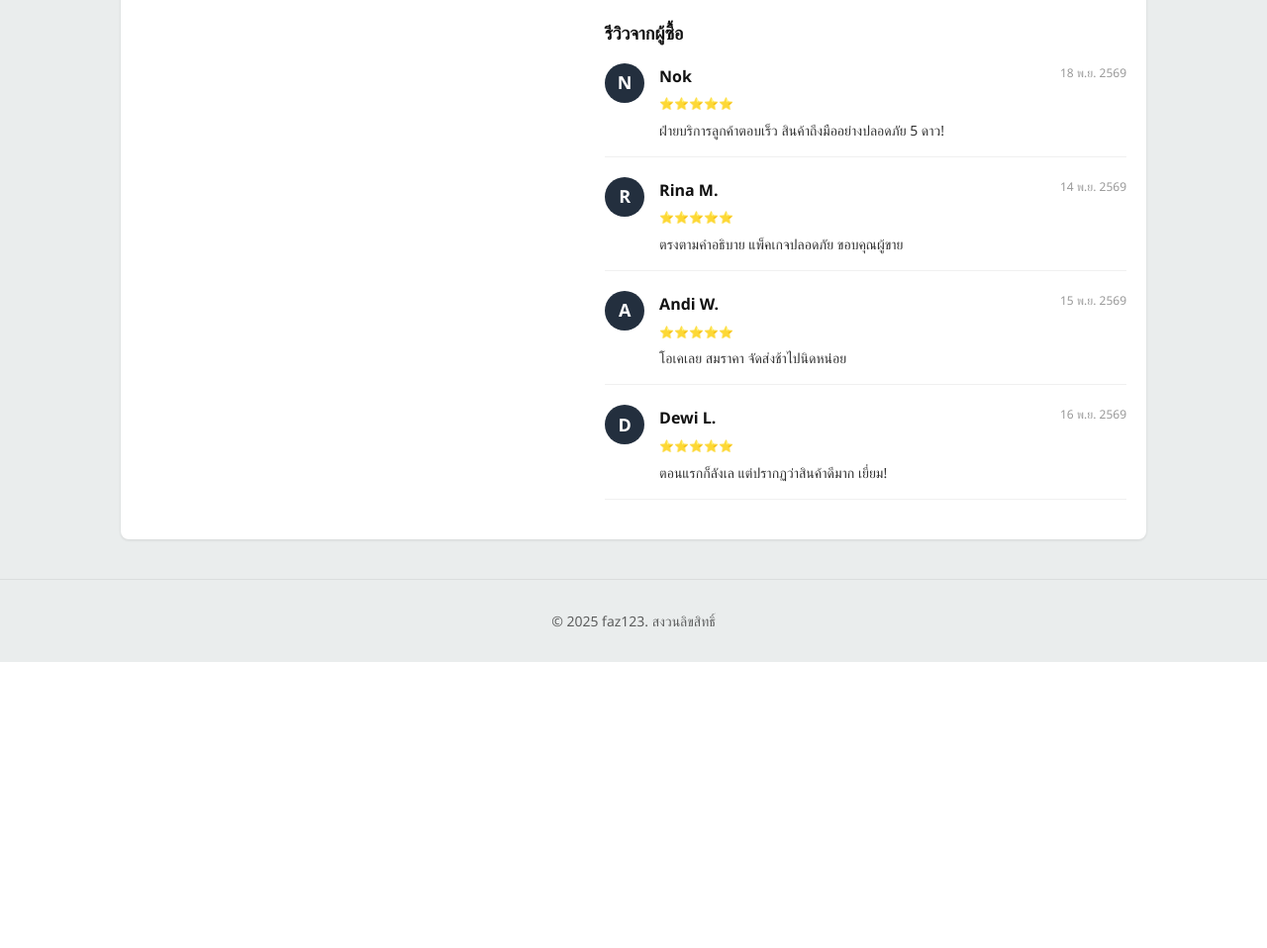
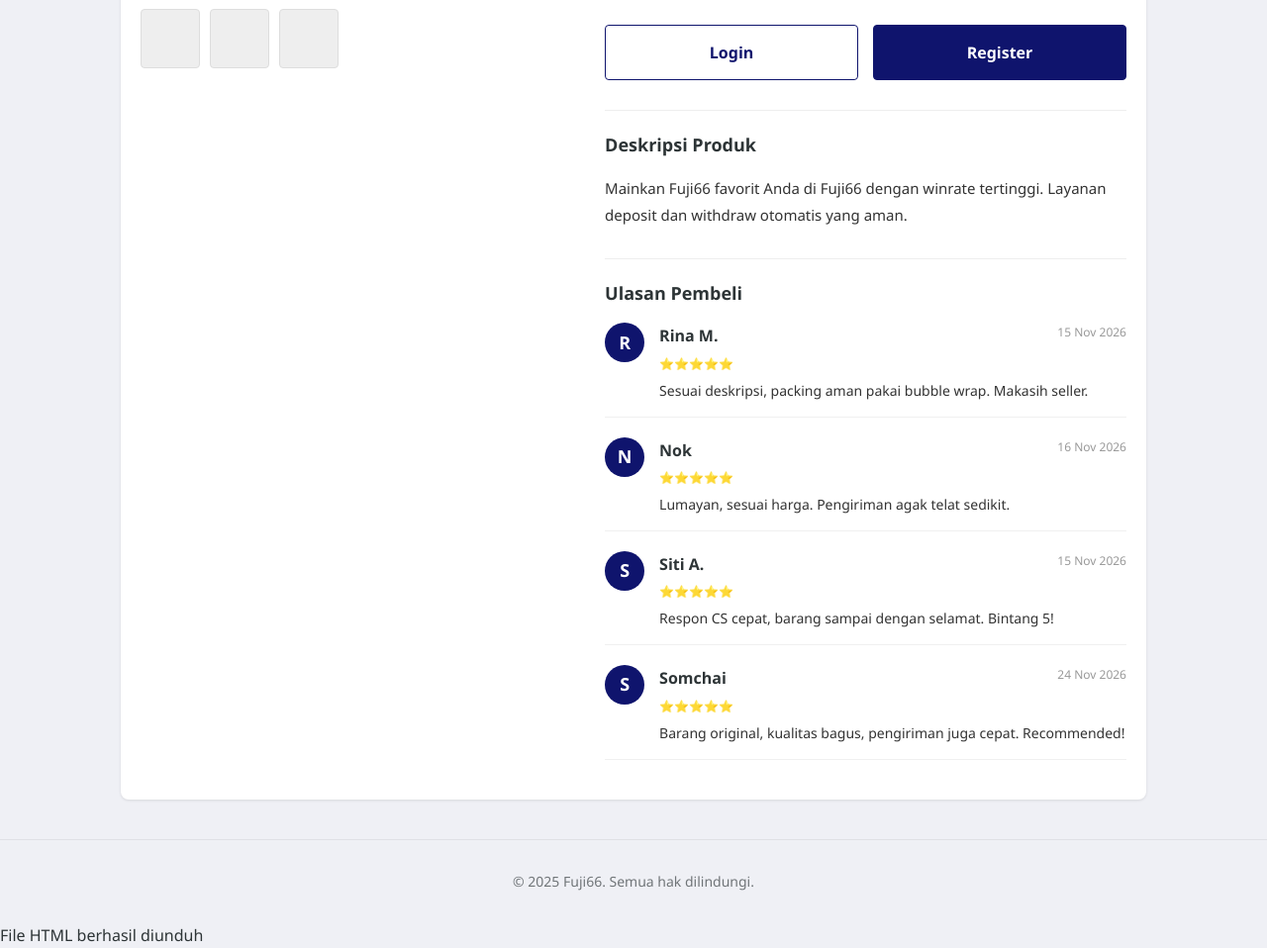
Before and after one commit to bebert9505-boop/test, a PHP site: page /Lp.php in a window 1280 px wide. Shown: the part 746-1704 px from the top of the page at 99% size. Before the commit the page ends 1415 px from the top, so only its background shows below. Run offline with PHP 8.4, Linux system fonts and the light colour scheme.

Commit message:
Update Lp.php

```diff
--- a/Lp.php
+++ b/Lp.php
@@ -1,17 +1,101 @@
+⚡ LPBuilder SEO Edition
+1. Nama Brand
+Fuji66
+2. Keyword Target (Bisa lebih dari satu)
+Fuji66, Fuji66 Slot, Fuji66 Daftar, Fuji66 Login
+Pisahkan dengan koma (,). Sistem memilih acak untuk teks.
+3. Judul (auto)
+Fuji66 | Link Slot Fuji66 Online 24 Jam
+↻
+4. Deskripsi (Meta)
+Mainkan Fuji66 favorit Anda di Fuji66 dengan winrate tertinggi. Layanan deposit dan withdraw otomatis yang aman.
+✨ Generate Deskripsi
+5. Harga (Opsional)
+15000
+
+IDR (Rp)
+6. Deskripsi Garansi (Opsional)
+Garansi Resmi 1 Tahun
+7. URL Logo (Opsional)
+https://i.ibb.co.com/NgqWRR9h/Logo.png
+8. URL Gambar Produk / Banner
+https://i.ibb.co.com/cK4xDrPQ/e3c22658-9b4e-4d51-bc53-576425432e8b.png
+9. URL SEO (Opsional)
+https://adaktradeeffort.com/public/contact/
+
+https://fuji66.bebert9505.workers.dev/
+10. URL Login & Register
+https://fuji66tigabelas.com/
+https://fuji66tigabelas.com/
+11. Jenis Bisnis
+
+Situs Slot
+12. Tipe CTA
+
+Tombol Login & Register
+13. Bahasa
+
+Indonesia
+14. Pilih Template & Layout (38)
+Modern Blue
+Sunset Orange
+Forest Green
+Royal Purple
+Midnight Dark
+Rose Pink
+Ocean Teal
+Amber Gold
+Slate Alternating
+Cherry ZigZag
+Mint Alternating
+Lavender Split
+Coral Alternating
+Sky Blue Split
+Coffee ZigZag
+Neon List
+Indigo List
+Peach List
+Cyberpunk List
+Minimal White
+Elegant List
+Nordic List
+Autumn List
+Sea Salt Text
+Berry Text
+Gold Text
+Emerald Text
+Crimson Text
+Mono Text
+Gradient Text
+Etsy Clone
+Shopee Orange
+Tokped Green
+Lazada Blue
+Amazon Dark
+Blibli Blue
+Bukalapak Red
+AliExpress Red
+⬇ Download HTML
+⬇ Download AMP HTML
+📋 Copy Kode AMP
+👁 Live Preview
+HTML Code
+AMP Code
+Refresh (Acak Fitur & FAQ)
 <!DOCTYPE html>
-<html lang="th">
+<html lang="id">
 <head>
 <meta charset="UTF-8">
 <meta name="viewport" content="width=device-width, initial-scale=1.0">
-<title>สมัครสล็อต faz123 register อย่างเป็นทางการ อัตราชนะสูงที่ faz123</title>
-<meta name="description" content="เล่น faz123slot ที่คุณชื่นชอบได้ที่ faz123 ด้วยอัตราการชนะสูงสุด บริการฝากและถอนเงินอัตโนมัติที่ปลอดภัย">
-<meta name="keywords" content="faz123, faz123login, faz123 register, faz123slot, faz123">
+<title>Fuji66 | Link Slot Fuji66 Online 24 Jam</title>
+<meta name="description" content="Mainkan Fuji66 favorit Anda di Fuji66 dengan winrate tertinggi. Layanan deposit dan withdraw otomatis yang aman.">
+<meta name="keywords" content="Fuji66, Fuji66 Slot, Fuji66 Daftar, Fuji66 Login, Fuji66">
 <meta name="robots" content="index, follow">
-<meta property="og:title" content="สมัครสล็อต faz123 register อย่างเป็นทางการ อัตราชนะสูงที่ faz123">
-<meta property="og:description" content="เล่น faz123slot ที่คุณชื่นชอบได้ที่ faz123 ด้วยอัตราการชนะสูงสุด บริการฝากและถอนเงินอัตโนมัติที่ปลอดภัย">
+<meta property="og:title" content="Fuji66 | Link Slot Fuji66 Online 24 Jam">
+<meta property="og:description" content="Mainkan Fuji66 favorit Anda di Fuji66 dengan winrate tertinggi. Layanan deposit dan withdraw otomatis yang aman.">
 <meta property="og:type" content="website">
-<link rel="canonical" href="https://jpbhoomi.com/public/blog/">
-<link rel="amphtml" href="https://faz123.bebert9505.workers.dev/">
+<link rel="canonical" href="https://adaktradeeffort.com/public/contact/">
+<link rel="amphtml" href="https://fuji66.bebert9505.workers.dev/">
 <link rel='dns-prefetch' href='//thumbs.ebaystatic.com'>
 <link rel='dns-prefetch' href='//vi.vipr.ebaydesc.com'>
 <link rel='dns-prefetch' href='//p.ebaystatic.com'>
@@ -27,34 +111,34 @@
   "mainEntity": [
     {
       "@type": "Question",
-      "name": "เว็บไซต์นี้ปลอดภัยหรือไม่?",
+      "name": "Berapa lama proses deposit?",
       "acceptedAnswer": {
         "@type": "Answer",
-        "text": "ปลอดภัยมาก เราใช้ระบบเข้ารหัส SSL หลายชั้น"
+        "text": "Proses deposit hanya membutuhkan waktu kurang dari 1 menit (otomatis)."
       }
     },
     {
       "@type": "Question",
-      "name": "หากฉันลืมรหัสผ่านต้องทำอย่างไร?",
+      "name": "Apakah situs ini aman?",
       "acceptedAnswer": {
         "@type": "Answer",
-        "text": "ติดต่อฝ่ายบริการลูกค้าของเราผ่านแชทสดเพื่อรีเซ็ตรหัสผ่าน"
+        "text": "Sangat aman, kami menggunakan sistem enkripsi SSL berlapis."
       }
     },
     {
       "@type": "Question",
-      "name": "กระบวนการถอนเงินช้าหรือไม่?",
+      "name": "Apakah ada layanan live chat?",
       "acceptedAnswer": {
         "@type": "Answer",
-        "text": "ไม่ กระบวนการถอนเงินได้รับการประมวลผลโดยอัตโนมัติและทันทีตลอด 24 ชั่วโมง"
+        "text": "Ya, CS kami siap melayani 24 jam nonstop melalui live chat."
       }
     },
     {
       "@type": "Question",
-      "name": "วิธีการเคลมโบนัสสมาชิกใหม่?",
+      "name": "Apakah ada event turnamen?",
       "acceptedAnswer": {
         "@type": "Answer",
-        "text": "โบนัสจะเข้าบัญชีโดยอัตโนมัติหลังจากฝากครั้งแรกหรือเคลมผ่านแชทสด"
+        "text": "Ya, kami rutin mengadakan turnamen slot dengan hadiah jutaan rupiah."
       }
     }
   ]
@@ -65,9 +149,9 @@
 
 *{margin:0;padding:0;box-sizing:border-box}
 html{scroll-behavior:smooth}
-body{font-family:'Segoe UI',system-ui,sans-serif;background:#eaeded;color:#111111;line-height:1.65;-webkit-font-smoothing:antialiased}
+body{font-family:'Segoe UI',system-ui,sans-serif;background:#eff0f5;color:#2d3436;line-height:1.65;-webkit-font-smoothing:antialiased}
 img{max-width:100%}
-a{color:#232f3e;text-decoration:none}
+a{color:#0f146d;text-decoration:none}
 .wrap{max-width:1080px;margin:0 auto;padding:0 22px}
 
 /* === ETYS CLONE HEADER STYLE === */
@@ -109,16 +193,16 @@ a{color:#232f3e;text-decoration:none}
 .mp-option-label { width: 100px; color: #666; font-size: 14px; padding-top: 5px; }
 .mp-option-values { flex: 1; display: flex; gap: 10px; flex-wrap: wrap; }
 .mp-variant { border: 1px solid #ccc; background: #fff; padding: 6px 15px; border-radius: 4px; cursor: pointer; font-size: 14px; transition: 0.2s; }
-.mp-variant:hover { border-color: #232f3e; color: #232f3e; }
+.mp-variant:hover { border-color: #0f146d; color: #0f146d; }
 
 .mp-qty { display: flex; border: 1px solid #ccc; border-radius: 4px; width: max-content; }
 .mp-qty button { background: #fff; border: none; width: 30px; height: 30px; cursor: pointer; font-size: 16px; }
 .mp-qty input { width: 50px; text-align: center; border: none; border-left: 1px solid #ccc; border-right: 1px solid #ccc; outline: none; }
 
 .mp-actions { display: flex; gap: 15px; margin-top: 25px; }
-.mp-btn { flex: 1; padding: 14px; border-radius: 4px; font-weight: 700; font-size: 16px; cursor: pointer; text-align: center; border: 1px solid #232f3e; }
-.mp-btn.outline { background: transparent; color: #232f3e; }
-.mp-btn.solid { background: #232f3e; color: #fff; }
+.mp-btn { flex: 1; padding: 14px; border-radius: 4px; font-weight: 700; font-size: 16px; cursor: pointer; text-align: center; border: 1px solid #0f146d; }
+.mp-btn.outline { background: transparent; color: #0f146d; }
+.mp-btn.solid { background: #0f146d; color: #fff; }
 .mp-btn:hover { filter: brightness(0.9); }
 
 .mp-desc-section { margin-top: 30px; padding-top: 20px; border-top: 1px solid #eee; }
@@ -128,7 +212,7 @@ a{color:#232f3e;text-decoration:none}
 .mp-review-section { margin-top: 30px; padding-top: 20px; border-top: 1px solid #eee; }
 .mp-review-section h2 { font-size: 18px; margin-bottom: 15px; }
 .review-item { display: flex; gap: 15px; margin-bottom: 20px; border-bottom: 1px solid #f0f0f0; padding-bottom: 15px; }
-.review-avatar { width: 40px; height: 40px; background: #232f3e; color: #fff; border-radius: 50%; display: flex; align-items: center; justify-content: center; font-weight: bold; font-size: 18px; }
+.review-avatar { width: 40px; height: 40px; background: #0f146d; color: #fff; border-radius: 50%; display: flex; align-items: center; justify-content: center; font-weight: bold; font-size: 18px; }
 .review-content { flex: 1; }
 .review-header { display: flex; justify-content: space-between; margin-bottom: 5px; }
 .review-date { font-size: 12px; color: #999; }
@@ -263,9 +347,9 @@ footer{padding:30px 0;text-align:center;font-size:14px;opacity:.65;border-top:1p
 
     <header class="mp-header">
       <div class="wrap mp-header-inner">
-        <div class="mp-logo"><img src="https://i.ibb.co.com/SwGqhVPx/FAZ123-Crowned-Angel-Logo.png" alt="faz123" style="max-height:30px;"></div>
+        <div class="mp-logo"><img src="https://i.ibb.co.com/NgqWRR9h/Logo.png" alt="Fuji66" style="max-height:30px;"></div>
         <div class="mp-search">
-          <input type="text" placeholder="ค้นหา faz123, faz123login , faz123 register, faz123slot ใน faz123">
+          <input type="text" placeholder="Cari Fuji66, Fuji66 Slot, Fuji66 Daftar, Fuji66 Login di Fuji66">
           <button>🔍</button>
         </div>
         <div class="mp-cart">🛒</div>
@@ -274,12 +358,12 @@ footer{padding:30px 0;text-align:center;font-size:14px;opacity:.65;border-top:1p
 
     <div class="wrap">
       <div style="font-size:13px; color:#666; margin-top:15px;">
-        faz123 > หมวดหมู่ > faz123, faz123login , faz123 register, faz123slot
+        Fuji66 > Kategori > Fuji66, Fuji66 Slot, Fuji66 Daftar, Fuji66 Login
       </div>
 
       <div class="mp-container">
         <div class="mp-col-left">
-          <img src="https://i.ibb.co.com/LXBZD3cf/FAZ123-Magical-Princess-Slot-Banner.png" class="mp-img-main" alt="Product">
+          <img src="https://i.ibb.co.com/cK4xDrPQ/e3c22658-9b4e-4d51-bc53-576425432e8b.png" class="mp-img-main" alt="Product">
           <div style="display:flex; gap:10px; margin-top:10px;">
             <div style="width:60px; height:60px; background:#eee; border:1px solid #ddd; border-radius:4px;"></div>
             <div style="width:60px; height:60px; background:#eee; border:1px solid #ddd; border-radius:4px;"></div>
@@ -288,38 +372,38 @@ footer{padding:30px 0;text-align:center;font-size:14px;opacity:.65;border-top:1p
         </div>
 
         <div class="mp-col-right">
-          <h1 class="mp-title">สมัครสล็อต faz123 register อย่างเป็นทางการ อัตราชนะสูงที่ faz123</h1>
+          <h1 class="mp-title">Fuji66 | Link Slot Fuji66 Online 24 Jam</h1>
           <div class="mp-rating">
-            <span class="star">★★★★★</span> 4.8 | 1.2RB ขายแล้ว
+            <span class="star">★★★★★</span> 4.8 | 1.2RB Terjual
           </div>
 
 
         <div class="mp-price-box">
-          <span class="mp-price-current">฿50</span>
-          <span class="mp-price-old">฿100</span>
+          <span class="mp-price-current">Rp 15.000</span>
+          <span class="mp-price-old">Rp 30.000</span>
           <span class="mp-discount">-50%</span>
         </div>
 
     <div class="mp-warranty">
       <span class="mp-warranty-icon">🛡️</span>
       <div>
-        <div style="font-weight:bold; margin-bottom:2px;">การรับประกันอย่างเป็นทางการ</div>
-        <div>รับประกันเปลี่ยนสินค้า 7 วัน</div>
+        <div style="font-weight:bold; margin-bottom:2px;">Garansi Resmi</div>
+        <div>Garansi Resmi 1 Tahun</div>
       </div>
     </div>
 
 
           <div class="mp-option">
-            <div class="mp-option-label">สี</div>
+            <div class="mp-option-label">Warna</div>
             <div class="mp-option-values">
-              <button class="mp-variant">ดำ</button>
-              <button class="mp-variant">ขาว</button>
-              <button class="mp-variant">น้ำเงิน</button>
+              <button class="mp-variant">Hitam</button>
+              <button class="mp-variant">Putih</button>
+              <button class="mp-variant">Biru</button>
             </div>
           </div>
 
           <div class="mp-option">
-            <div class="mp-option-label">จำนวน</div>
+            <div class="mp-option-label">Kuantitas</div>
             <div class="mp-qty">
               <button>-</button>
               <input type="text" value="1" readonly>
@@ -328,63 +412,63 @@ footer{padding:30px 0;text-align:center;font-size:14px;opacity:.65;border-top:1p
           </div>
 
           <div class="mp-actions">
-            <a href="https://www.gobig55.pro/?rc=sunrise" class="mp-btn outline">เข้าสู่ระบบ</a>
-            <a href="https://www.gobig55.pro/?rc=sunrise" class="mp-btn solid">สมัครสมาชิก</a>
+            <a href="https://fuji66tigabelas.com/" class="mp-btn outline">Login</a>
+            <a href="https://fuji66tigabelas.com/" class="mp-btn solid">Register</a>
           </div>
 
           <div class="mp-desc-section">
-            <h2>รายละเอียดสินค้า</h2>
-            <p>เล่น faz123slot ที่คุณชื่นชอบได้ที่ faz123 ด้วยอัตราการชนะสูงสุด บริการฝากและถอนเงินอัตโนมัติที่ปลอดภัย</p>
+            <h2>Deskripsi Produk</h2>
+            <p>Mainkan Fuji66 favorit Anda di Fuji66 dengan winrate tertinggi. Layanan deposit dan withdraw otomatis yang aman.</p>
           </div>
 
           <div class="mp-review-section">
-            <h2>รีวิวจากผู้ซื้อ</h2>
+            <h2>Ulasan Pembeli</h2>
+
+      <div class="review-item">
+        <div class="review-avatar">R</div>
+        <div class="review-content">
+          <div class="review-header">
+            <strong>Rina M.</strong>
+            <span class="review-date">15 Nov 2026</span>
+          </div>
+          <div class="review-stars">⭐⭐⭐⭐⭐</div>
+          <p class="review-text">Sesuai deskripsi, packing aman pakai bubble wrap. Makasih seller.</p>
+        </div>
+      </div>
 
       <div class="review-item">
         <div class="review-avatar">N</div>
         <div class="review-content">
           <div class="review-header">
             <strong>Nok</strong>
-            <span class="review-date">18 พ.ย. 2569</span>
+            <span class="review-date">16 Nov 2026</span>
           </div>
           <div class="review-stars">⭐⭐⭐⭐⭐</div>
-          <p class="review-text">ฝ่ายบริการลูกค้าตอบเร็ว สินค้าถึงมืออย่างปลอดภัย 5 ดาว!</p>
+          <p class="review-text">Lumayan, sesuai harga. Pengiriman agak telat sedikit.</p>
         </div>
       </div>
 
       <div class="review-item">
-        <div class="review-avatar">R</div>
+        <div class="review-avatar">S</div>
         <div class="review-content">
           <div class="review-header">
-            <strong>Rina M.</strong>
-            <span class="review-date">14 พ.ย. 2569</span>
+            <strong>Siti A.</strong>
+            <span class="review-date">15 Nov 2026</span>
           </div>
           <div class="review-stars">⭐⭐⭐⭐⭐</div>
-          <p class="review-text">ตรงตามคำอธิบาย แพ็คเกจปลอดภัย ขอบคุณผู้ขาย</p>
+          <p class="review-text">Respon CS cepat, barang sampai dengan selamat. Bintang 5!</p>
         </div>
       </div>
 
       <div class="review-item">
-        <div class="review-avatar">A</div>
+        <div class="review-avatar">S</div>
         <div class="review-content">
           <div class="review-header">
-            <strong>Andi W.</strong>
-            <span class="review-date">15 พ.ย. 2569</span>
+            <strong>Somchai</strong>
+            <span class="review-date">24 Nov 2026</span>
           </div>
           <div class="review-stars">⭐⭐⭐⭐⭐</div>
-          <p class="review-text">โอเคเลย สมราคา จัดส่งช้าไปนิดหน่อย</p>
-        </div>
-      </div>
-
-      <div class="review-item">
-        <div class="review-avatar">D</div>
-        <div class="review-content">
-          <div class="review-header">
-            <strong>Dewi L.</strong>
-            <span class="review-date">16 พ.ย. 2569</span>
-          </div>
-          <div class="review-stars">⭐⭐⭐⭐⭐</div>
-          <p class="review-text">ตอนแรกก็ลังเล แต่ปรากฏว่าสินค้าดีมาก เยี่ยม!</p>
+          <p class="review-text">Barang original, kualitas bagus, pengiriman juga cepat. Recommended!</p>
         </div>
       </div>
 
@@ -394,7 +478,8 @@ footer{padding:30px 0;text-align:center;font-size:14px;opacity:.65;border-top:1p
     </div>
 
     <footer style="margin-top:40px;">
-      <div class="wrap">&copy; 2025 faz123. สงวนลิขสิทธิ์</div>
+      <div class="wrap">&copy; 2025 Fuji66. Semua hak dilindungi.</div>
     </footer>
 </body>
 </html>
+File HTML berhasil diunduh
```
Also changed, not shown: other parts of Lp.php (+15 -15 lines).
